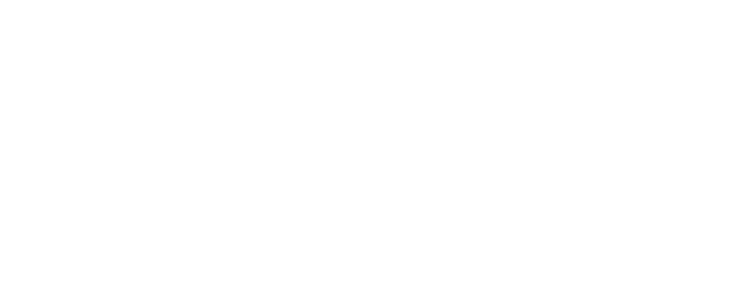
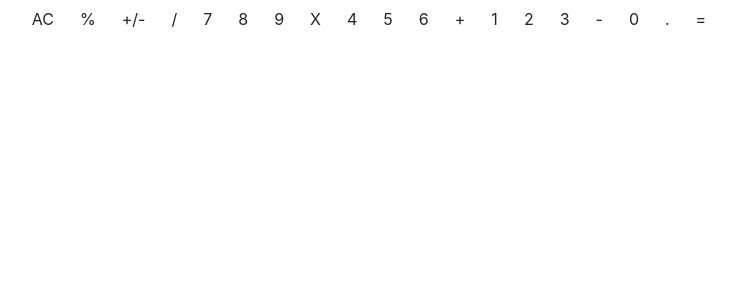
Before and after one commit to KatyRosli/calculator-react, a React (Create React App) app: page / in a window 1280 px wide. Shown: the top 300 px of the page, without its empty margins (271-1007 px from the left). Built offline with nearby package versions, Linux system fonts and the light colour scheme.

Commit message:
add function for input number

```diff
--- a/src/App.js
+++ b/src/App.js
@@ -1,7 +1,98 @@
-import { useState } from "react";
+import { useState, useEffect } from "react";
 import "./App.css";
 
 function App() {
-  return <div className="App"></div>;
+  const [preState, setPreState] = useState("");
+  const [curState, setCurState] = useState("");
+  const [input, setInput] = useState("0");
+  const [operator, setOperator] = useState(null);
+  const [total, setTotal] = useState(false);
+
+  const inputNum = (e) => {
+    if (curState.includes(".") && e.target.innerText === ".") return;
+
+    if (total) {
+      setPreState("");
+    }
+    curState
+      ? setCurState((pre) => pre + e.target.innerText)
+      : setCurState(e.target.innerText);
+    setTotal(false);
+  };
+
+  const operatorType = (e) => {};
+
+  const equals = (e) => {};
+
+  const minusPlus = () => {};
+
+  const percent = () => {};
+
+  const reset = () => {};
+
+  return (
+    <div className="App">
+      <div className="container">
+        <div className="screen"></div>
+        <div className="btn" onClick={reset}>
+          AC
+        </div>
+        <div className="btn" onClick={percent}>
+          %
+        </div>
+        <div className="btn" onClick={minusPlus}>
+          +/-
+        </div>
+        <div className="btn" onClick={operatorType}>
+          /
+        </div>
+        <div className="btn" onClick={inputNum}>
+          7
+        </div>
+        <div className="btn" onClick={inputNum}>
+          8
+        </div>
+        <div className="btn" onClick={inputNum}>
+          9
+        </div>
+        <div className="btn" onClick={operatorType}>
+          X
+        </div>
+        <div className="btn" onClick={inputNum}>
+          4
+        </div>
+        <div className="btn" onClick={inputNum}>
+          5
+        </div>
+        <div className="btn" onClick={inputNum}>
+          6
+        </div>
+        <div className="btn" onClick={operatorType}>
+          +
+        </div>
+        <div className="btn" onClick={inputNum}>
+          1
+        </div>
+        <div className="btn" onClick={inputNum}>
+          2
+        </div>
+        <div className="btn" onClick={inputNum}>
+          3
+        </div>
+        <div className="btn" onClick={operatorType}>
+          -
+        </div>
+        <div className="btn" onClick={inputNum}>
+          0
+        </div>
+        <div className="btn" onClick={inputNum}>
+          .
+        </div>
+        <div className="btn" onClick={equals}>
+          =
+        </div>
+      </div>
+    </div>
+  );
 }
 export default App;
```
